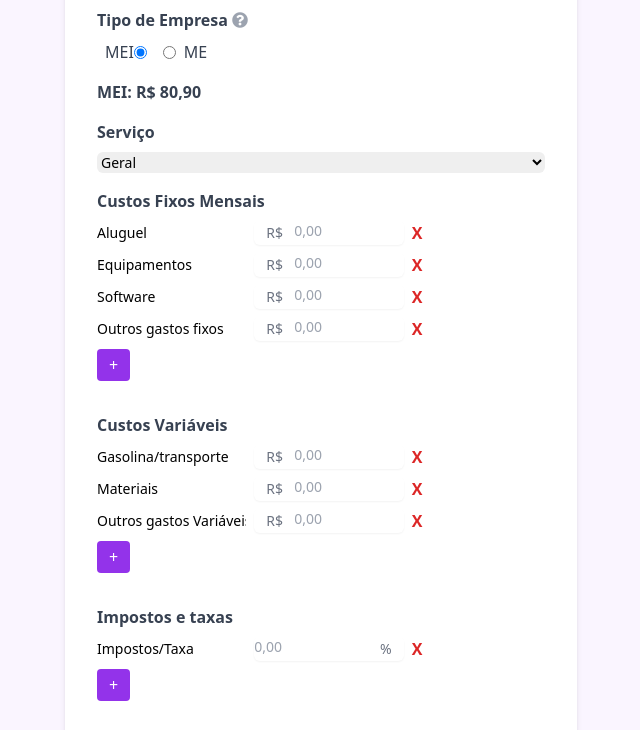
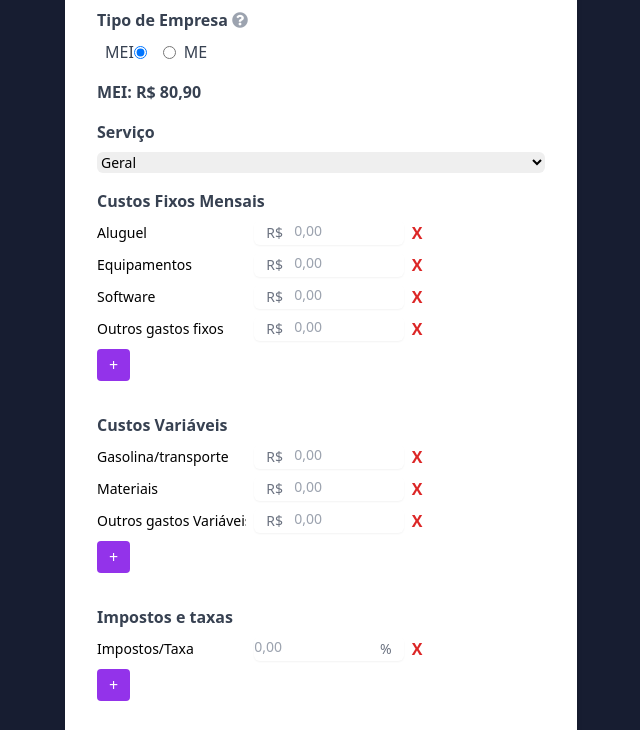
Before and after one commit to Amarilha/valluo, a plain HTML site: page index.html in a window 1280 px wide. Shown: the part 204-934 px from the top of the page, without its empty margins (319-959 px from the left). Drawn offline with nearby package versions, Linux system fonts and the light colour scheme.

Commit message:
Update index.html background-color: #171d31;

```diff
--- a/index.html
+++ b/index.html
@@ -7,7 +7,7 @@
     <link rel="stylesheet" href="https://cdnjs.cloudflare.com/ajax/libs/font-awesome/6.5.1/css/all.min.css">
     <link rel="stylesheet" href="https://cdnjs.cloudflare.com/ajax/libs/font-awesome/5.15.3/css/all.min.css">
 </head>
-<body class="bg-purple-50 flex flex-col items-center justify-center min-h-screen">
+<body class="flex flex-col items-center justify-center min-h-screen" style="background-color: #171d31;">
 
     <div class="bg-white p-6 md:p-8 rounded-lg shadow-md w-full max-w-lg">
         <div class="flex justify-center mb-6">
```
